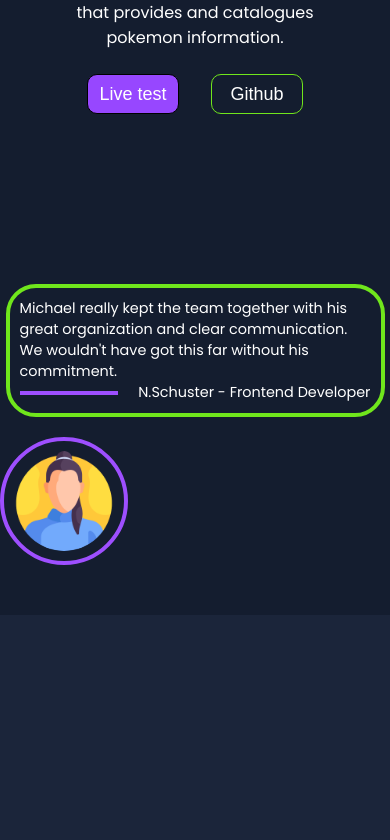
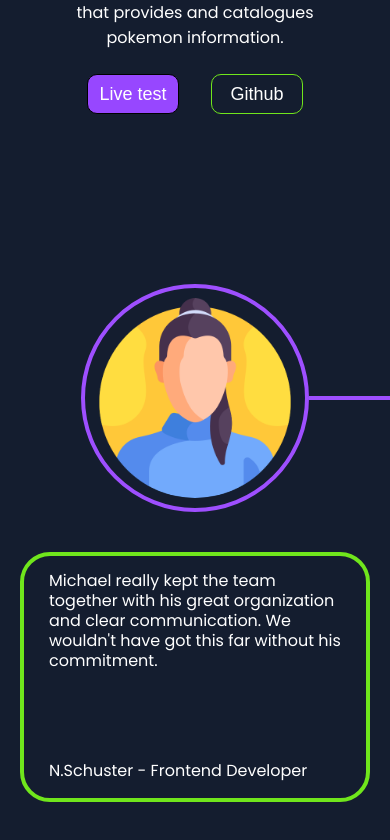
Before and after one commit to heikoNickel/PORTFOLIO, an Angular app: page / in a window 390 px wide. Shown: the part 8192-9032 px from the top of the page. Before the commit the page ends 8807 px from the top, so only its background shows below. Built offline with nearby package versions, Linux system fonts and the light colour scheme.

Commit message:
reviews second edit

```diff
--- a/src/app/main-content/reviews/reviews.component.html
+++ b/src/app/main-content/reviews/reviews.component.html
@@ -13,7 +13,7 @@
             </div>
             <div class="profile">
                 <img class="profile-img" src="./assets/img/reviews/woman.png" alt="">
-
+                <div class="image-line"></div> <!-- Linie rechts neben dem Bild -->
             </div>
 
         </div>
--- a/src/app/main-content/reviews/reviews.component.scss
+++ b/src/app/main-content/reviews/reviews.component.scss
@@ -17,13 +17,15 @@ section{
     position: relative;
     display: flex;
     justify-content: center;
+    overflow-x: clip;
+    box-sizing: border-box;
 }
 
 .review-wrapper {
     display: flex;
     max-width: 1200px;
     gap: 40px;
-    flex-wrap: wrap;
+    // flex-wrap: wrap;
     justify-content: space-between;
 }
 
@@ -32,11 +34,12 @@ section{
     flex-direction: column;
     justify-content: space-between;
     flex-grow: 2;
-    max-width: 65%;
+    max-width: 75%;
     height: auto;
     border: 4px solid #70e61C;
     border-radius: 30px;
     padding: 20px 50px;
+    box-sizing: border-box;
 }
 
 .name-container {
@@ -49,18 +52,52 @@ section{
         flex-grow: 1;
     }
     > .name {
-        white-space: nowrap;
+        // white-space: nowrap;
         position: relative;
     }
 }
 
+// .profile {
+//     display: flex;
+//     align-items: center;
+//     // flex-grow: 1;
+//     // justify-content: flex-start;
+//     > .profile-img {
+//         border: 4px solid #9E4FFF;
+//         max-width: 230px;
+//         height: auto;
+//         border-radius: 50%;
+//         object-fit: cover;
+//         z-index: 11;
+//         padding: 10px;
+//     }
+//     > .image-line {
+//         height: 4px;
+//         background-color: #9E4FFF;
+//         flex-grow: 1;
+//         width: 100%;
+//         transition: width 0.3s ease;
+//     }
+// }
+
+// .image-line {
+//     height: 4px;
+//     background-color: #9E4FFF;
+//     flex-grow: 1;
+//     width: 100%; /* Standardbreite der Linie */
+//     transition: width 0.3s ease;
+// }
+
 .profile {
     display: flex;
     align-items: center;
+    position: relative; /* Wichtig für die Linie */
     // flex-grow: 1;
-    // justify-content: flex-start;
-    > .profile-img {
+}
+
+.profile-img {
     border: 4px solid #9E4FFF;
+    width: 100%; /* Bild passt sich jetzt an die Breite an */
     max-width: 230px;
     height: auto;
     border-radius: 50%;
@@ -68,57 +105,86 @@ section{
     z-index: 11;
     padding: 10px;
 }
-    > .image-line {
-        height: 4px;
-        background-color: #9E4FFF;
-        flex-grow: 1;
-        width: 100%;
-        transition: width 0.3s ease;
-    }
-}
 
 .image-line {
     height: 4px;
+    width: 100%;
     background-color: #9E4FFF;
     flex-grow: 1;
-    width: 100%; /* Standardbreite der Linie */
+    position: absolute;
+    top: 50%; /* Zentriert die Linie vertikal */
+    left: 100%; /* Positioniert die Linie rechts neben dem Bild, mit Abstand */
+    right: 0; /* Die Linie reicht jetzt bis zum Rand des Bildschirms */
+    transform: translateY(-50%); /* Vertikale Zentrierung fixieren */
     transition: width 0.3s ease;
 }
 
 /* Media Queries für kleinere Bildschirme */
-@media (max-width: 768px) {
-    .review-wrapper {
-        flex-direction: column;
-        align-items: center;
-        gap: 20px;
+@media (max-width: 1350px) {
+    .review-wrapper{
+        max-width: 950px;
+    }
+    .review-frame {
+        max-width: 68%;
+    }
 }
 
+@media (max-width: 1050px) {
+    .review-wrapper{
+        max-width: 830px;
+    }
     .review-frame {
-        max-width: 90%; /* Textbereich nimmt mehr Platz ein */
-        padding: 20px;
-        font-size: 1rem;
+        max-width: 67%;
     }
-
-    .profile {
-        width: 100%;
-        align-items: center;
-        > .profile-img {
-            width: 120px; /* Bild verkleinern */
-            height: 120px;
+    .profile{
+        >img{
+            max-width: 200px;
         }
     }
 }
 
-@media (max-width: 480px) {
+@media (max-width: 920px) {
+    .review-wrapper{
+        max-width: 700px;
+    }
     .review-frame {
-        padding: 10px;
-        font-size: 0.9rem;
+        max-width: 61%;
     }
-
-    .profile {
-        > .profile-img {
-            width: 100px; /* Weiteres Verkleinern des Bildes */
-            height: 100px;
+    .profile{
+        >img{
+            max-width: 200px;
         }
     }
 }
+
+@media (max-width: 820px) {
+    .review-wrapper{
+        flex-direction: column-reverse;
+        align-items: center;
+        max-width: 100%;
+    }
+    .review-frame {
+        height: 250px;
+        margin: 0 20px;
+        max-width: 100%;
+    }
+    .image-line{
+        width: 150%;
+    }
+}
+
+@media (max-width: 550px) {
+    .review-frame {
+        padding: 15px 25px;
+    }
+    .review-text{
+        line-height: 1.25;
+    }
+}
+
+@media (max-width: 420px) {
+    .line{
+        display: none;
+    }
+
+}
```
Lines whose indentation alone changed are shown as unchanged.
